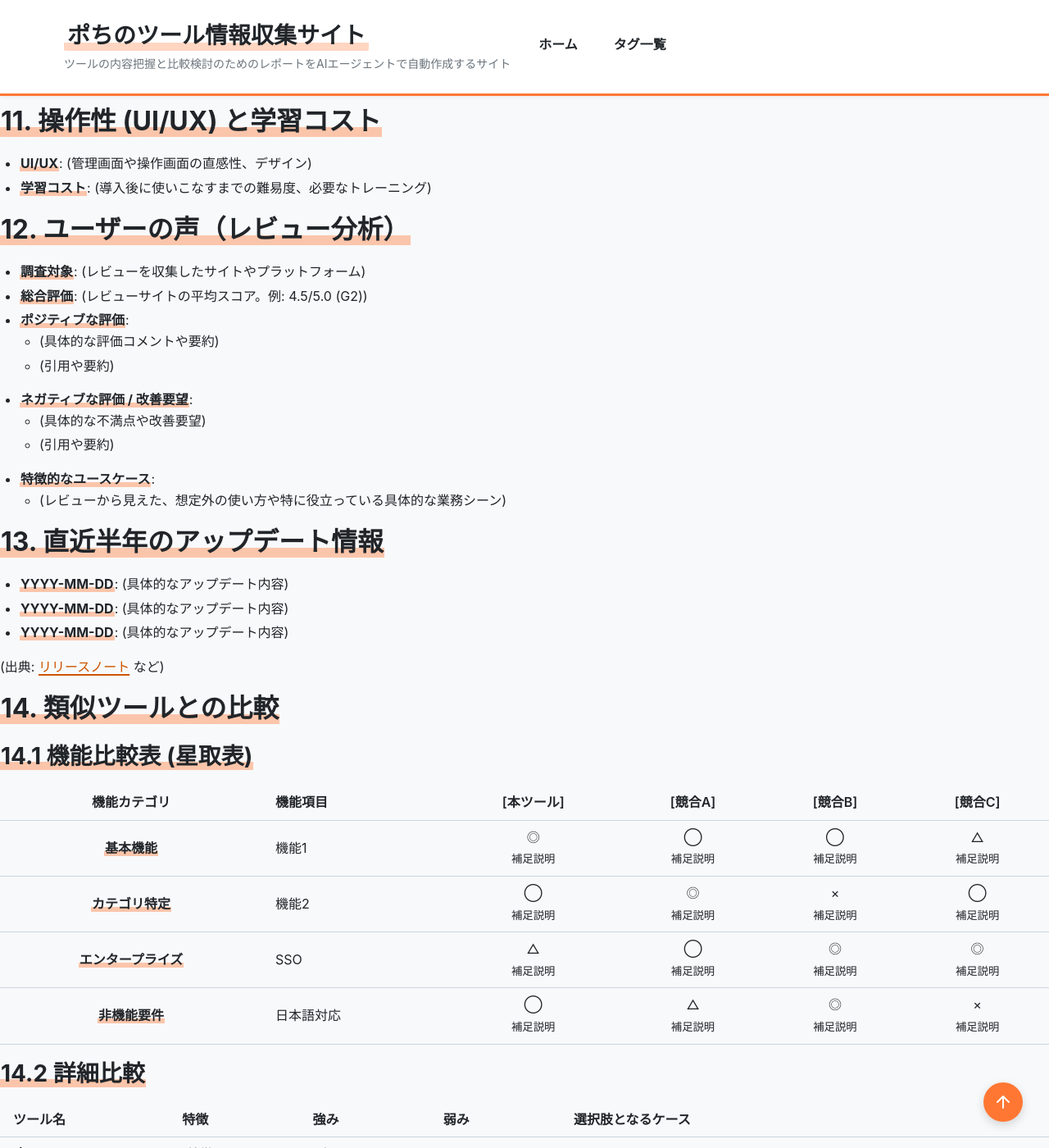
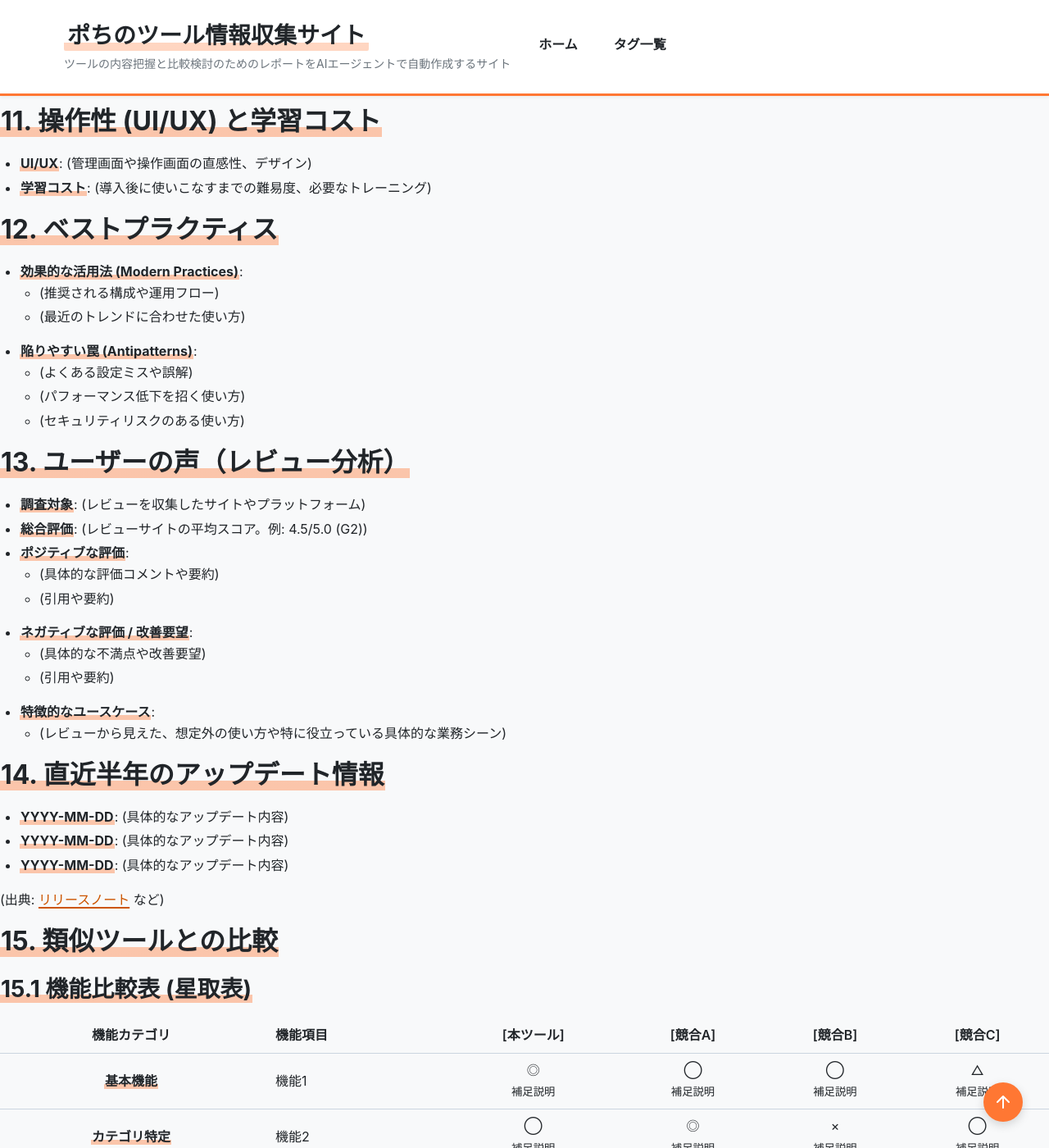
Before and after one commit to aegisfleet/tool-survey-report, a Jekyll site: the page built from templates/template.md, in a window 1280 px wide and 1400 px high, scrolled down 2506 px. Shown: the whole window at 82% size. Built offline with Jekyll 4.4.1, drawn with Linux system fonts in a browser that asks for light colours; some of the changed text lies outside the part shown.

Commit message:
chore: 日次レポートのメンテナンスワークフローとテンプレートを更新

```diff
--- a/templates/template.md
+++ b/templates/template.md
@@ -223,7 +223,23 @@ relationships:
 * **UI/UX**: (管理画面や操作画面の直感性、デザイン)
 * **学習コスト**: (導入後に使いこなすまでの難易度、必要なトレーニング)
 
-## **12. ユーザーの声（レビュー分析）**
+## **12. ベストプラクティス**
+
+<!--
+【ガイドライン】
+- ツールを効果的に活用するための推奨事項や、避けるべきアンチパターンを記述
+- 公式ドキュメントのBest Practicesや、熟練エンジニアの知見を参考にする
+-->
+
+* **効果的な活用法 (Modern Practices)**:
+  * (推奨される構成や運用フロー)
+  * (最近のトレンドに合わせた使い方)
+* **陥りやすい罠 (Antipatterns)**:
+  * (よくある設定ミスや誤解)
+  * (パフォーマンス低下を招く使い方)
+  * (セキュリティリスクのある使い方)
+
+## **13. ユーザーの声（レビュー分析）**
 
 <!--
 【ガイドライン】
@@ -260,7 +276,7 @@ relationships:
 
 (出典: [リリースノート](URL) など)
 
-## **14. 類似ツールとの比較**
+## **15. 類似ツールとの比較**
 
 <!--
 【ガイドライン】
@@ -268,7 +284,7 @@ relationships:
 - **機能比較表（星取表）**と**詳細比較**の2つの観点で記述する
 -->
 
-### **14.1 機能比較表 (星取表)**
+### **15.1 機能比較表 (星取表)**
 
 <!--
 【記載ルール】
@@ -289,7 +305,7 @@ relationships:
 | **エンタープライズ** | SSO | △<br><small>補足説明</small> | ◯<br><small>補足説明</small> | ◎<br><small>補足説明</small> | ◎<br><small>補足説明</small> |
 | **非機能要件** | 日本語対応 | ◯<br><small>補足説明</small> | △<br><small>補足説明</small> | ◎<br><small>補足説明</small> | ×<br><small>補足説明</small> |
 
-### **14.2 詳細比較**
+### **15.2 詳細比較**
 
 <!--
 【ガイドライン】
```
Also changed, not shown: other parts of templates/template.md (+2 -2 lines), task-report-create-or-update.md (+13 -2 lines), .github/workflows/daily-report-maintenance.yml.
